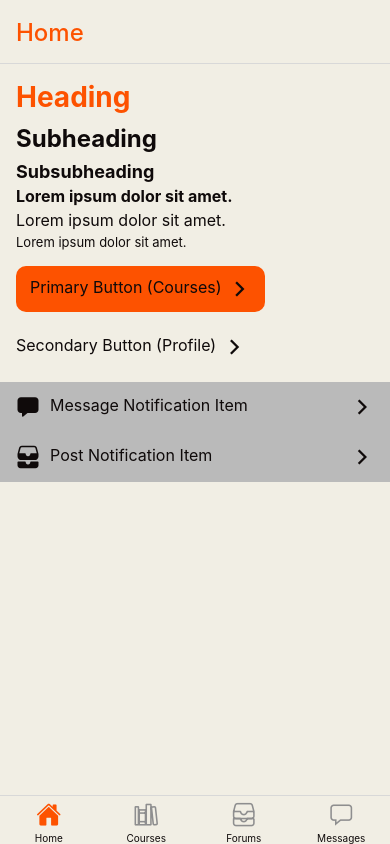
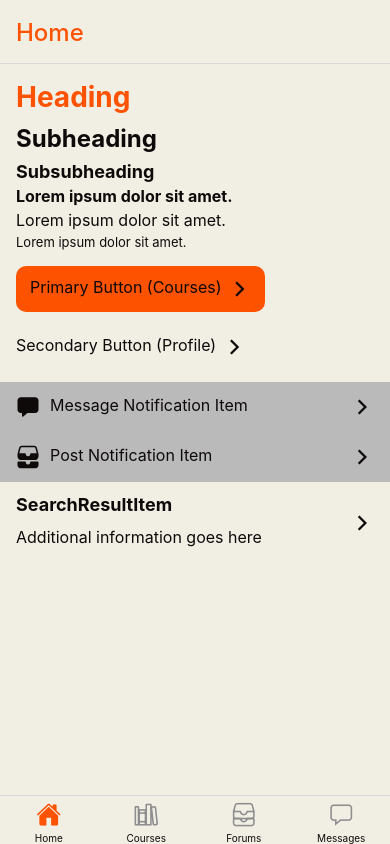
Before and after one commit to dakralex/study-buddies, a React Native app: screen /Home in a window 390 px wide. Built offline with nearby package versions, Linux system fonts and the light colour scheme.

Commit message:
Implement SearchResultItem; Rename Subheading to SubHeading and Subsubheading to SubSubHeading

```diff
--- a/src/components/atoms/text/Subheading.tsx
+++ b/src/components/atoms/text/SubHeading.tsx
@@ -3,7 +3,7 @@ import AppText, {TextProps} from '../AppText';
 
 type SubheadingProps = TextProps;
 
-const Subheading = ({style, children}: SubheadingProps) => {
+const SubHeading = ({style, children}: SubheadingProps) => {
   return (
     <AppText style={style} globalStyleKey="subHeading">
       {children}
@@ -11,4 +11,4 @@ const Subheading = ({style, children}: SubheadingProps) => {
   );
 };
 
-export default Subheading;
+export default SubHeading;
--- a/src/components/atoms/text/Subsubheading.tsx
+++ b/src/components/atoms/text/SubSubHeading.tsx
@@ -3,7 +3,7 @@ import AppText, {TextProps} from '../AppText';
 
 type SubsubheadingProps = TextProps;
 
-const Subsubheading = ({style, children}: SubsubheadingProps) => {
+const SubSubHeading = ({style, children}: SubsubheadingProps) => {
   return (
     <AppText style={style} globalStyleKey="subSubHeading">
       {children}
@@ -11,4 +11,4 @@ const Subsubheading = ({style, children}: SubsubheadingProps) => {
   );
 };
 
-export default Subsubheading;
+export default SubSubHeading;
--- /dev/null
+++ b/src/components/molecules/SearchResultItem.tsx
@@ -0,0 +1,34 @@
+import React from 'react';
+import {View} from 'react-native';
+import {AppButtonProps} from '../atoms/AppButton';
+import NormalText from '../atoms/text/NormalText';
+import useButtonStyles from '../../styles/Buttons';
+import AppIconButton from '../atoms/AppIconButton';
+import SubSubHeading from '../atoms/text/SubSubHeading';
+
+type SearchResultItemProps = AppButtonProps & {
+  title: string;
+  description: string;
+};
+
+const SearchResultItem = (props: SearchResultItemProps) => {
+  const {title, description} = props;
+  const buttonStyles = useButtonStyles();
+
+  return (
+    <AppIconButton
+      wrapperStyle={buttonStyles.searchResultItemWrapper}
+      containerStyle={buttonStyles.searchResultItemContainer}>
+      <View style={buttonStyles.searchResultItemContent}>
+        <View>
+          <SubSubHeading>{title}</SubSubHeading>
+        </View>
+        <View>
+          <NormalText>{description}</NormalText>
+        </View>
+      </View>
+    </AppIconButton>
+  );
+};
+
+export default SearchResultItem;
--- a/src/screens/RootTab/HomeScreen.tsx
+++ b/src/screens/RootTab/HomeScreen.tsx
@@ -5,22 +5,23 @@ import {HomeScreenProps as Props} from '../../navigation/types';
 import AppScreen from '../AppScreen';
 import Container from '../../components/atoms/Container';
 import Heading from '../../components/atoms/text/Heading';
-import Subheading from '../../components/atoms/text/Subheading';
-import Subsubheading from '../../components/atoms/text/Subsubheading';
+import SubHeading from '../../components/atoms/text/SubHeading';
+import SubSubHeading from '../../components/atoms/text/SubSubHeading';
 import BoldText from '../../components/atoms/text/BoldText';
 import NormalText from '../../components/atoms/text/NormalText';
 import SmallText from '../../components/atoms/text/SmallText';
 import PrimaryButton from '../../components/atoms/buttons/PrimaryButton';
 import SecondaryButton from '../../components/atoms/buttons/SecondaryButton';
 import NotificationItem from '../../components/molecules/NotificationItem';
+import SearchResultItem from '../../components/molecules/SearchResultItem';
 
 const HomeScreen = ({navigation}: Props) => {
   return (
     <AppScreen scroll={true} padded={false}>
       <Container>
         <Heading>Heading</Heading>
-        <Subheading>Subheading</Subheading>
-        <Subsubheading>Subsubheading</Subsubheading>
+        <SubHeading>Subheading</SubHeading>
+        <SubSubHeading>Subsubheading</SubSubHeading>
         <BoldText>Lorem ipsum dolor sit amet.</BoldText>
         <NormalText>Lorem ipsum dolor sit amet.</NormalText>
         <SmallText>Lorem ipsum dolor sit amet.</SmallText>
@@ -55,6 +56,10 @@ const HomeScreen = ({navigation}: Props) => {
         }}>
         Post Notification Item
       </NotificationItem>
+      <SearchResultItem
+        title="SearchResultItem"
+        description="Additional information goes here"
+      />
     </AppScreen>
   );
 };
--- a/src/styles/Buttons.ts
+++ b/src/styles/Buttons.ts
@@ -47,6 +47,20 @@ const useButtonStyles = () =>
       paddingHorizontal: 10,
       marginRight: 'auto',
     },
+    searchResultItemWrapper: {
+      paddingHorizontal: SCREEN_PADDING_HORIZONTAL,
+      paddingVertical: 12,
+      alignSelf: 'stretch',
+    },
+    searchResultItemContainer: {
+      width: '100%',
+    },
+    searchResultItemContent: {
+      flexDirection: 'column',
+      rowGap: 8,
+      paddingRight: 10,
+      marginRight: 'auto',
+    },
   }));
 
 export default useButtonStyles;
```
